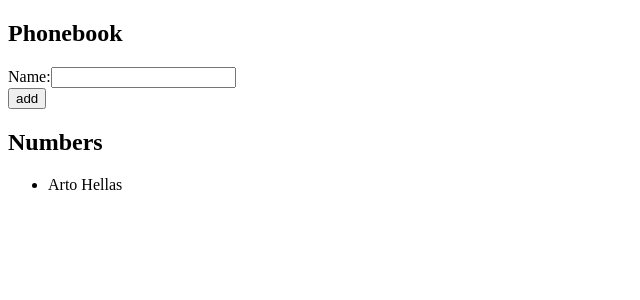
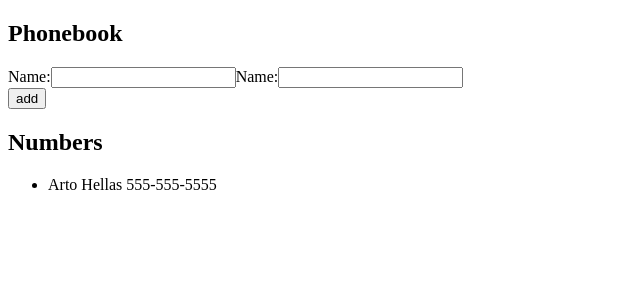
Before and after one commit to adriencyberspace/full-stack-open, a React (Create React App) app in the folder part2/phonebook/: page / in a window 1280 px wide. Shown: the top 300 px of the page, without its empty margins (0-640 px from the left). Built offline with nearby package versions, Linux system fonts and the light colour scheme.

Commit message:
2.8 completion

```diff
--- a/part2/phonebook/src/App.js
+++ b/part2/phonebook/src/App.js
@@ -2,15 +2,16 @@
 
 const Person = ({ person }) => {
   return (
-    <li>{person.name}</li>
+    <li>{person.name} {person.number}</li>
   )
 }
 
 const App = () => {
   const [ persons, setPersons ] = useState([
-    { name: 'Arto Hellas' }
+    { name: 'Arto Hellas', number: '555-555-5555' }
   ])
   const [ newName, setNewName ] = useState('')
+  const [ newNumber, setNewNumber ] = useState('')
 
   const addPerson = (event) => {
     event.preventDefault()
@@ -20,7 +21,8 @@
       alert(`${newName} is already in phonebook`)
     } else {
       const personObject = {
-      name: newName
+      name: newName,
+      number: newNumber
     }
 
     setPersons(persons.concat(personObject))
@@ -29,8 +31,12 @@
 
   }
 
-  const handleChange = (event) => {
+  const handleNameChange = (event) => {
     setNewName(event.target.value)
+  }
+
+  const handleNumberChange = (event) => {
+    setNewNumber(event.target.value)
   }
 
   return (
@@ -41,7 +47,12 @@
           Name:
           <input
             value={newName}
-            onChange={handleChange}
+            onChange={handleNameChange}
+          />
+          Name:
+          <input
+            value={newNumber}
+            onChange={handleNumberChange}
           />
         </div>
         <div>
```
